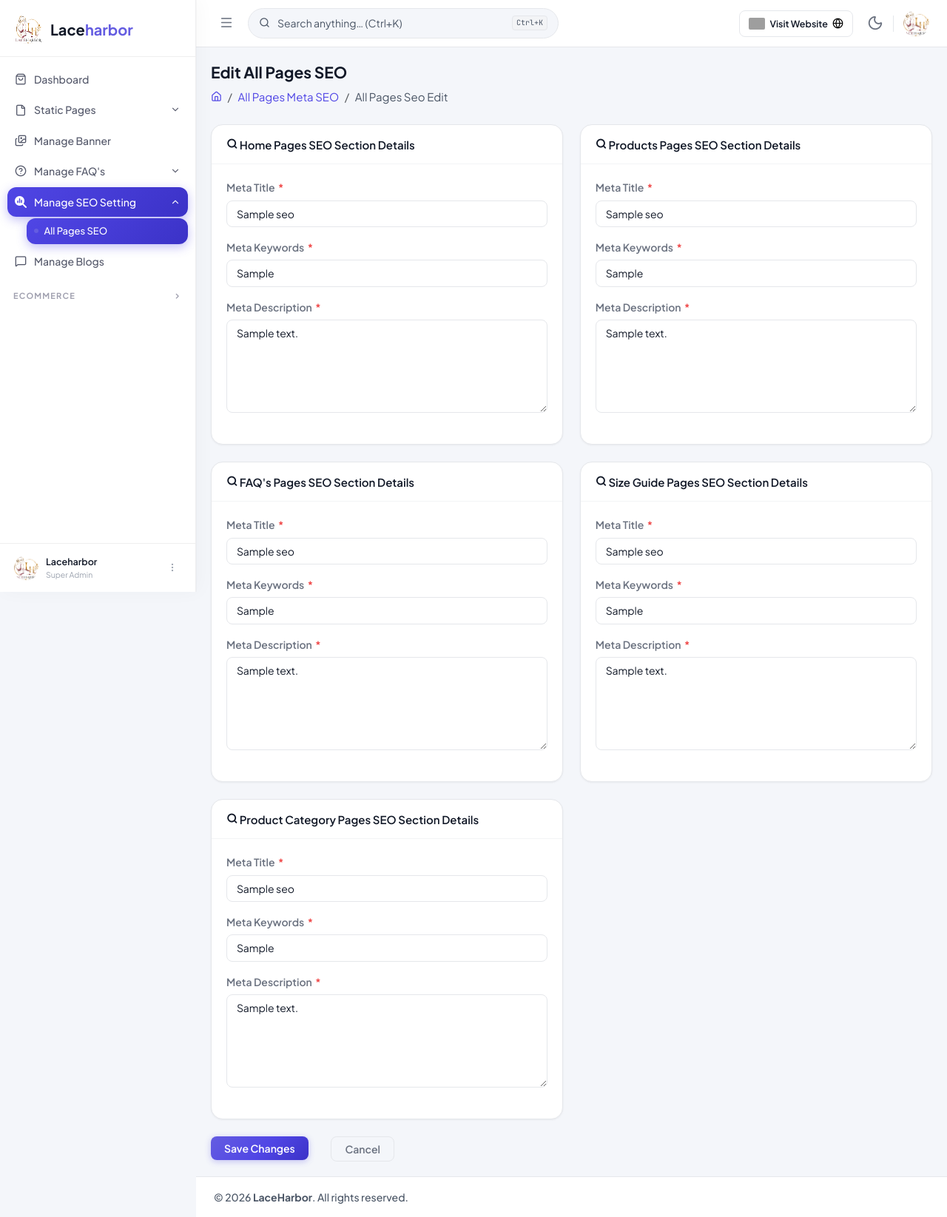
After one commit to Anni-16/E-commerce-Portal-Laceharbor-, a Laravel app: page /admin/edit-all-pages-seo in a window 1280 px wide. The commit adds this page. Shown: the whole page at 74% size. Run offline with Laravel 12, Linux system fonts and the light colour scheme; tables that the repository leaves empty hold one stand-in row (values such as "Sample post"); some libraries are stand-ins or nearby versions; grey boxes are pictures that could not be loaded.

Commit message:
Work On BackEnd Manage SEO Setting Functionlies And UI/UX -- Day - 1

```diff
--- /dev/null
+++ b/app/Http/Controllers/Backend/MetaSeoController.php
@@ -0,0 +1,83 @@
+<?php
+
+namespace App\Http\Controllers\Backend;
+
+use App\Http\Controllers\Controller;
+use Illuminate\Http\Request;
+use Illuminate\Support\Facades\DB;
+use App\Models\MetaSeo;
+
+class MetaSeoController extends Controller
+{
+    public function edit()
+    {
+        $metaseo = MetaSeo::first();
+
+        if (!$metaseo) {
+            return redirect()->back()->with(
+                'error',
+                'All Pages Seo data not found.'
+            );
+        }
+
+        return view('backend.Seo.allpagesseo', compact('metaseo'));
+    }
+
+
+    public function update(Request $request)
+    {
+        $metaseo = MetaSeo::first();
+
+        if (!$metaseo) {
+            return redirect()->back()->with(
+                'error',
+                'All Pages SEO record not found.'
+            );
+        }
+
+        try {
+
+            // Validate all fields
+            $validated = $request->validate([
+                'home_meta_title' => 'required|string',
+                'home_meta_keyword' => 'required|string',
+                'home_meta_description' => 'required|string',
+
+                'pro_meta_title' => 'required|string',
+                'pro_meta_keyword' => 'required|string',
+                'pro_meta_description' => 'required|string',
+
+                'faq_meta_title' => 'required|string',
+                'faq_meta_keyword' => 'required|string',
+                'faq_meta_description' => 'required|string',
+
+                'size_meta_title' => 'required|string',
+                'size_meta_keyword' => 'required|string',
+                'size_meta_description' => 'required|string',
+
+                'pro_cat_meta_title' => 'required|string',
+                'pro_cat_meta_keyword' => 'required|string',
+                'pro_cat_meta_description' => 'required|string',
+            ]);
+
+            DB::beginTransaction();
+
+            // Update database record
+            $metaseo->update($validated);
+
+            DB::commit();
+
+            return redirect()->back()->with(
+                'success',
+                'All Pages SEO updated successfully!'
+            );
+        } catch (\Throwable $e) {
+
+            DB::rollBack();
+
+            return redirect()->back()
+                ->withInput()
+                ->with('error', 'Update failed: ' . $e->getMessage());
+        }
+    }
+}
--- /dev/null
+++ b/app/Models/MetaSeo.php
@@ -0,0 +1,30 @@
+<?php
+
+namespace App\Models;
+
+use Illuminate\Database\Eloquent\Model;
+
+class MetaSeo extends Model
+{
+
+    protected $table = 'meta_seo';
+
+    protected $fillable = [
+        'home_meta_title',
+        'home_meta_keyword',
+        'home_meta_description',
+        'pro_meta_title',
+        'pro_meta_keyword',
+        'pro_meta_description',
+        'faq_meta_title',
+        'faq_meta_keyword',
+        'faq_meta_description',
+        'size_meta_title',
+        'size_meta_keyword',
+        'size_meta_description',
+        'pro_cat_meta_title',
+        'pro_cat_meta_keyword',
+        'pro_cat_meta_description',
+
+    ];
+}
--- /dev/null
+++ b/resources/views/backend/Seo/allpagesseo.blade.php
@@ -0,0 +1,190 @@
+@extends('backend.layouts.master')
+
+@section('content')
+
+
+<main class="zentic-content">
+
+    <div class="page-header">
+        <div>
+            <h1 class="page-title pb-2">Edit All Pages SEO</h1>
+            <nav>
+                <ol class="breadcrumb mb-0">
+                    <li class="breadcrumb-item"><a href="{{ route('backend.dashboard') }}"><i class="icon-house"></i></a></li>
+                    <li class="breadcrumb-item"><a href="#">All Pages Meta SEO</a></li>
+                    <li class="breadcrumb-item active">All Pages Seo Edit</li>
+                </ol>
+            </nav>
+        </div>
+    </div>
+
+    <div class="row g-4">
+        <form action="{{ route('backend.meta-seo.update') }}" method="POST" enctype="multipart/form-data">
+
+            @csrf
+            @method('PUT')
+
+            @if(session('success'))
+            <div class="alert alert-success">
+                {{ session('success') }}
+            </div>
+            @endif
+
+            @if(session('error'))
+            <div class="alert alert-danger">
+                {{ session('error') }}
+            </div>
+            @endif
+
+            @if($errors->any())
+            <div class="alert alert-danger">
+                <ul class="mb-0">
+                    @foreach($errors->all() as $error)
+                    <li>{{ $error }}</li>
+                    @endforeach
+                </ul>
+            </div>
+            @endif
+            <!-- Meta SEO Section -->
+            <div class="row">
+                <div class="col-lg-6">
+                    <div class="zentic-card mb-4">
+                        <div class="zentic-card-header">
+                            <h2 class="card-title mb-0">
+                                <i class="icon-search"></i> Home Pages SEO Section Details
+                            </h2>
+                        </div>
+                        <div class="zentic-card-body">
+                            <div class="form-group">
+                                <label class="form-label">Meta Title <span class="required">*</span></label>
+                                <input type="text" name="home_meta_title" class="form-control-zentic" placeholder="Meta Title" value="{{ old('home_meta_title', $metaseo->home_meta_title) }}" required>
+                            </div>
+                            <div class="form-group">
+                                <label class="form-label">Meta Keywords <span class="required">*</span></label>
+                                <input type="text" name="home_meta_keyword" class="form-control-zentic" placeholder="Meta Keywords" value="{{ old('home_meta_keyword', $metaseo->home_meta_keyword) }}" required>
+                            </div>
+                            <div class="form-group">
+                                <label class="form-label">Meta Description <span class="required">*</span></label>
+                                <textarea class="form-control-zentic" name="home_meta_description" rows="5" placeholder="Meta Description" required>{{ old('home_meta_description', $metaseo->home_meta_description) }}</textarea>
+                            </div>
+                        </div>
+
+                    </div>
+                </div>
+
+                <div class="col-lg-6">
+                    <div class="zentic-card mb-4">
+                        <div class="zentic-card-header">
+                            <h2 class="card-title mb-0">
+                                <i class="icon-search"></i> Products Pages SEO Section Details
+                            </h2>
+                        </div>
+                        <div class="zentic-card-body">
+                            <div class="form-group">
+                                <label class="form-label">Meta Title <span class="required">*</span></label>
+                                <input type="text" name="pro_meta_title" class="form-control-zentic" placeholder="Meta Title" value="{{ old('pro_meta_title', $metaseo->pro_meta_title) }}" required>
+                            </div>
+                            <div class="form-group">
+                                <label class="form-label">Meta Keywords <span class="required">*</span></label>
+                                <input type="text" name="pro_meta_keyword" class="form-control-zentic" placeholder="Meta Keywords" value="{{ old('pro_meta_keyword', $metaseo->pro_meta_keyword) }}" required>
+                            </div>
+                            <div class="form-group">
+                                <label class="form-label">Meta Description <span class="required">*</span></label>
+                                <textarea class="form-control-zentic" name="pro_meta_description" rows="5" placeholder="Meta Description" required>{{ old('pro_meta_description', $metaseo->pro_meta_description) }}</textarea>
+                            </div>
+                        </div>
+
+                    </div>
+                </div>
+
+                <div class="col-lg-6">
+                    <div class="zentic-card mb-4">
+                        <div class="zentic-card-header">
+                            <h2 class="card-title mb-0">
+                                <i class="icon-search"></i> FAQ's Pages SEO Section Details
+                            </h2>
+                        </div>
+                        <div class="zentic-card-body">
+                            <div class="form-group">
+                                <label class="form-label">Meta Title <span class="required">*</span></label>
+                                <input type="text" name="faq_meta_title" class="form-control-zentic" placeholder="Meta Title" value="{{ old('faq_meta_title', $metaseo->faq_meta_title) }}" required>
+                            </div>
+                            <div class="form-group">
+                                <label class="form-label">Meta Keywords <span class="required">*</span></label>
+                                <input type="text" name="faq_meta_keyword" class="form-control-zentic" placeholder="Meta Keywords" value="{{ old('faq_meta_keyword', $metaseo->faq_meta_keyword) }}" required>
+                            </div>
+                            <div class="form-group">
+                                <label class="form-label">Meta Description <span class="required">*</span></label>
+                                <textarea class="form-control-zentic" name="faq_meta_description" rows="5" placeholder="Meta Description" required>{{ old('faq_meta_description', $metaseo->faq_meta_description) }}</textarea>
+                            </div>
+                        </div>
+
+                    </div>
+                </div>
+
+                <div class="col-lg-6">
+                    <div class="zentic-card mb-4">
+                        <div class="zentic-card-header">
+                            <h2 class="card-title mb-0">
+                                <i class="icon-search"></i> Size Guide Pages SEO Section Details
+                            </h2>
+                        </div>
+                        <div class="zentic-card-body">
+                            <div class="form-group">
+                                <label class="form-label">Meta Title <span class="required">*</span></label>
+                                <input type="text" name="size_meta_title" class="form-control-zentic" placeholder="Meta Title" value="{{ old('size_meta_title', $metaseo->size_meta_title) }}" required>
+                            </div>
+                            <div class="form-group">
+                                <label class="form-label">Meta Keywords <span class="required">*</span></label>
+                                <input type="text" name="size_meta_keyword" class="form-control-zentic" placeholder="Meta Keywords" value="{{ old('size_meta_keyword', $metaseo->size_meta_keyword) }}" required>
+                            </div>
+                            <div class="form-group">
+                                <label class="form-label">Meta Description <span class="required">*</span></label>
+                                <textarea class="form-control-zentic" name="size_meta_description" rows="5" placeholder="Meta Description" required>{{ old('size_meta_description', $metaseo->size_meta_description) }}</textarea>
+                            </div>
+                        </div>
+
+                    </div>
+                </div>
+
+                <div class="col-lg-6">
+                    <div class="zentic-card mb-4">
+                        <div class="zentic-card-header">
+                            <h2 class="card-title mb-0">
+                                <i class="icon-search"></i> Product Category Pages SEO Section Details
+                            </h2>
+                        </div>
+                        <div class="zentic-card-body">
+                            <div class="form-group">
+                                <label class="form-label">Meta Title <span class="required">*</span></label>
+                                <input type="text" name="pro_cat_meta_title" class="form-control-zentic" placeholder="Meta Title" value="{{ old('pro_cat_meta_title', $metaseo->pro_cat_meta_title) }}" required>
+                            </div>
+                            <div class="form-group">
+                                <label class="form-label">Meta Keywords <span class="required">*</span></label>
+                                <input type="text" name="pro_cat_meta_keyword" class="form-control-zentic" placeholder="Meta Keywords" value="{{ old('pro_cat_meta_keyword', $metaseo->pro_cat_meta_keyword) }}" required>
+                            </div>
+                            <div class="form-group">
+                                <label class="form-label">Meta Description <span class="required">*</span></label>
+                                <textarea class="form-control-zentic" name="pro_cat_meta_description" rows="5" placeholder="Meta Description" required>{{ old('pro_cat_meta_description', $metaseo->pro_cat_meta_description) }}</textarea>
+                            </div>
+                        </div>
+
+                    </div>
+                </div>
+
+                <div class="row">
+                    <div class="col-2">
+                        <button type="submit" class="btn-zentic btn-primary"> Save Changes </button>
+                    </div>
+                    <div class="col-2">
+                        <a href="{{ route('backend.dashboard') }}"><button class="btn-zentic btn-outline">Cancel</button></a>
+                    </div>
+                </div>
+            </div>
+
+        </form>
+    </div>
+
+</main>
+
+@endsection
--- a/resources/views/backend/partials/csslink.blade.php
+++ b/resources/views/backend/partials/csslink.blade.php
@@ -9,3 +9,5 @@
 <link rel="stylesheet" href="{{ asset('back-end/assets/css/dataTables.bootstrap5.min.css') }}">
 <link rel="stylesheet" href="{{ asset('back-end/assets/css/zentic.css') }}">
 <link rel="stylesheet" href="{{ asset('back-end/assets/css/zentic-icons.css') }}">
+<!-- fontawsome Icons Cnd Link -->
+<link rel="stylesheet" href="https://cdnjs.cloudflare.com/ajax/libs/font-awesome/6.7.2/css/all.min.css">
--- a/resources/views/backend/partials/side-navbar.blade.php
+++ b/resources/views/backend/partials/side-navbar.blade.php
@@ -108,6 +108,23 @@
                                  <span class="nav-sub-dot"></span>Add FAQ's
                              </a>
                          </li>
+                     </ul>
+                 </li>
+                 <li class="nav-item has-dropdown {{ request()->routeIs('backend.edit-all-pages-seo') ? 'active' : '' }}">
+                     <a href="#" class="nav-link nav-dropdown-toggle {{ request()->routeIs('backend.edit-all-pages-seo') ? 'active' : '' }}">
+                         <i class="fa-solid fa-magnifying-glass-chart nav-icon"></i>
+                         <span class="nav-text">Manage SEO Setting</span>
+                         <i class="icon-chevron-down nav-dropdown-arrow"></i>
+                     </a>
+
+                     <ul class="nav-dropdown-menu">
+                         <li>
+                             <a href="{{ route('backend.edit-all-pages-seo') }}"
+                                 class="nav-link nav-sublink d-flex align-items-center gap-2 {{ request()->routeIs('backend.edit-all-pages-seo') ? 'active' : '' }}">
+                                 <span class="nav-sub-dot"></span>All Pages SEO
+                             </a>
+                         </li>
+
                      </ul>
                  </li>
                  <li class="nav-item">
--- a/routes/admin.php
+++ b/routes/admin.php
@@ -12,6 +12,7 @@ use App\Http\Controllers\Backend\SocialMediaController;
 use App\Http\Controllers\Backend\BlogsController;
 use App\Http\Controllers\Backend\FAQCategoryController;
 use App\Http\Controllers\Backend\FAQController;
+use App\Http\Controllers\Backend\MetaSeoController;
 
 Route::prefix('admin')->group(function () {
 
@@ -123,4 +124,12 @@ Route::prefix('admin')->group(function () {
         ->name('backend.update-faq');
     Route::delete('/delete-faq/{id}', [FAQController::class, 'deleteFaq'])
         ->name('backend.delete-faq');
+
+
+    // Manage SEO Setting
+    // All Pages SEO
+    Route::get('edit-all-pages-seo', [MetaSeoController::class, 'edit'])
+        ->name('backend.edit-all-pages-seo');
+    Route::put('meta-seo/update', [MetaSeoController::class, 'update'])
+        ->name('backend.meta-seo.update');
 });
```
Also changed, not shown: resources/views/backend/faq/faqs/index.blade.php (+2 -5 lines), database/migrations/2026_11_23_134655_create_meta_seo_table.php (added).
